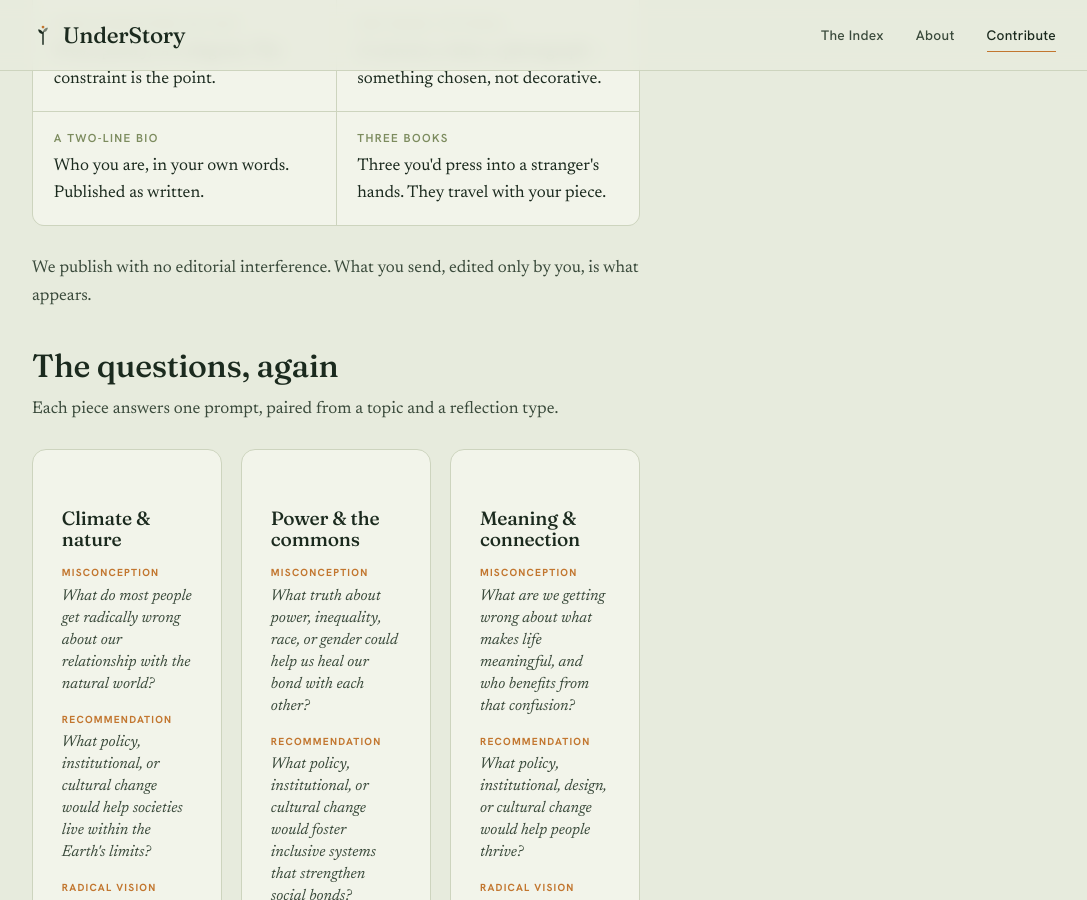
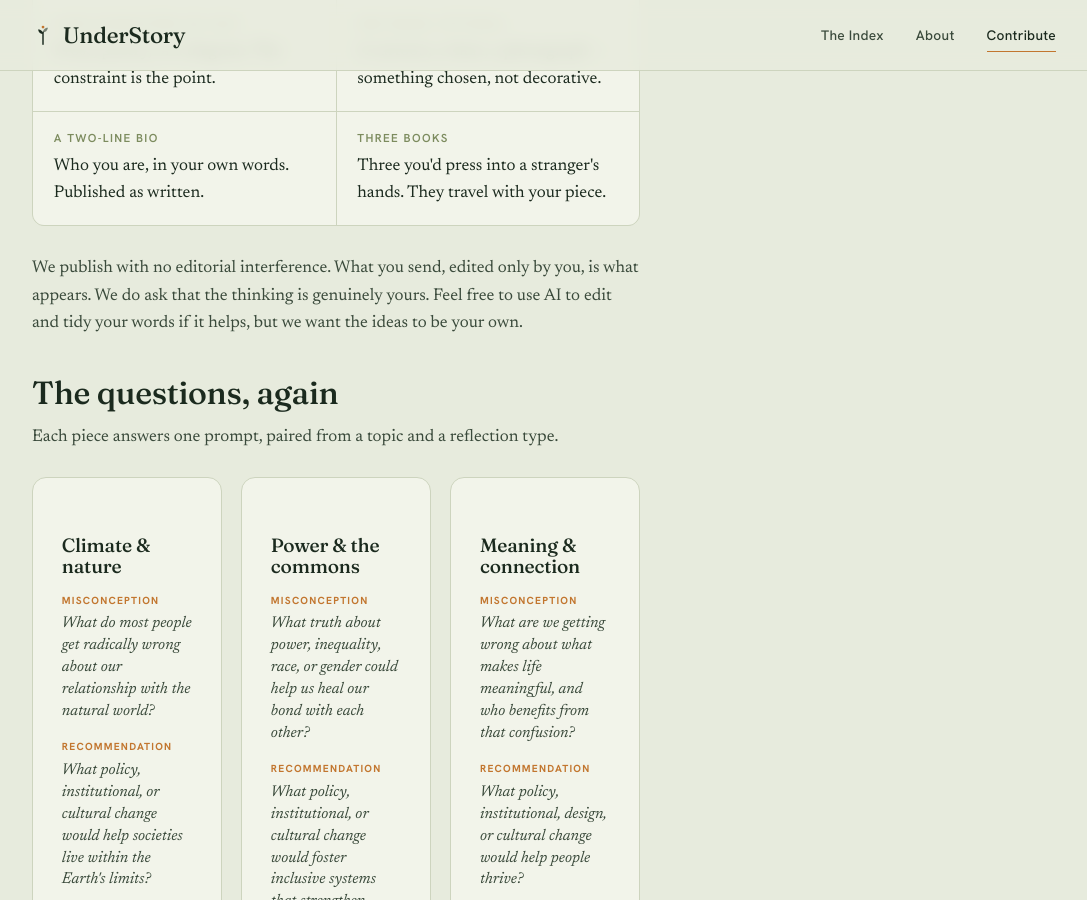
Before and after one commit to valentina-rm/understory, a Jekyll site: the page built from contribute.md, in a window 1280 px wide and 900 px high, scrolled down 904 px. Shown: the whole window, without its empty margins (96-1183 px from the left). Built offline with Jekyll 4.4.1, drawn with Linux system fonts in a browser that asks for light colours.

Commit message:
Text edits across pages

```diff
--- a/contribute.md
+++ b/contribute.md
@@ -40,6 +40,7 @@ As the archive grows, applications open. Until then, this page is the door left
 </div>
 
 We publish with no editorial interference. What you send, edited only by you, is what appears.
+We do ask that the thinking is genuinely yours. Feel free to use AI to edit and tidy your words if it helps, but we want the ideas to be your own.
 
 ## The questions, again
 
```
